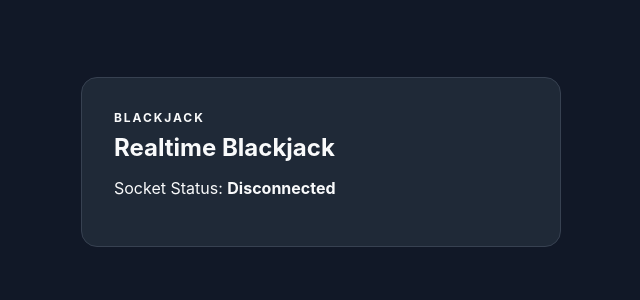
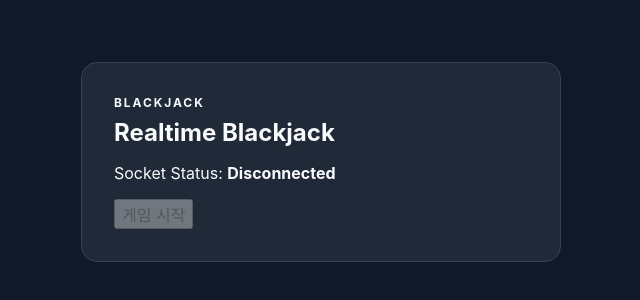
Before and after one commit to gyujin7166/blackjack, a React (Vite) app in the folder client/: page / in a window 1280 px wide. Shown: the part 238-538 px from the top of the page, without its empty margins (319-959 px from the left). Built offline with nearby package versions, Linux system fonts and the light colour scheme; no server answers.

Commit message:
feat: add matchmaking start flow

```diff
--- a/client/src/app/App.tsx
+++ b/client/src/app/App.tsx
@@ -1,23 +1,63 @@
+import type {
+  MatchmakingMatchedPayload,
+  MatchmakingStatus,
+} from '@blackjack/shared';
 import { useEffect, useState } from 'react';
+
 import { socket } from '../shared/api/socket';
 
 export function App() {
   const [isConnected, setIsConnected] = useState(socket.connected);
+  const [matchmakingStatus, setMatchmakingStatus] =
+    useState<MatchmakingStatus>('idle');
+  const [match, setMatch] = useState<MatchmakingMatchedPayload | null>(null);
 
   useEffect(() => {
     const handleConnect = () => setIsConnected(true);
-    const handleDisconnect = () => setIsConnected(false);
+    const handleDisconnect = () => {
+      setIsConnected(false);
+      setMatchmakingStatus('idle');
+      setMatch(null);
+    };
+    const handleWaiting = () => {
+      setMatchmakingStatus('waiting');
+      setMatch(null);
+    };
+    const handleMatched = (payload: MatchmakingMatchedPayload) => {
+      setMatchmakingStatus('matched');
+      setMatch(payload);
+    };
 
     socket.on('connect', handleConnect);
     socket.on('disconnect', handleDisconnect);
+    socket.on('matchmaking:waiting', handleWaiting);
+    socket.on('matchmaking:matched', handleMatched);
     socket.connect();
 
     return () => {
       socket.off('connect', handleConnect);
       socket.off('disconnect', handleDisconnect);
+      socket.off('matchmaking:waiting', handleWaiting);
+      socket.off('matchmaking:matched', handleMatched);
       socket.disconnect();
     };
   }, []);
+
+  const handleStartGame = () => {
+    if (!socket.connected || matchmakingStatus !== 'idle') {
+      return;
+    }
+
+    setMatchmakingStatus('waiting');
+    socket.emit('matchmaking:join');
+  };
+
+  const buttonLabel =
+    matchmakingStatus === 'waiting'
+      ? '상대 찾는 중...'
+      : matchmakingStatus === 'matched'
+        ? '매칭 완료'
+        : '게임 시작';
 
   return (
     <main className="app-shell">
@@ -28,6 +68,25 @@ export function App() {
           Socket Status:{' '}
           <strong>{isConnected ? 'Connected' : 'Disconnected'}</strong>
         </p>
+
+        <button
+          type="button"
+          onClick={handleStartGame}
+          disabled={!isConnected || matchmakingStatus !== 'idle'}
+        >
+          {buttonLabel}
+        </button>
+
+        {matchmakingStatus === 'waiting' && (
+          <p className="matchmaking-message">다른 플레이어를 기다리고 있습니다.</p>
+        )}
+
+        {match && (
+          <div className="match-info">
+            <p>Room: {match.roomId}</p>
+            <p>Seat: {match.seat}</p>
+          </div>
+        )}
       </section>
     </main>
   );
```
